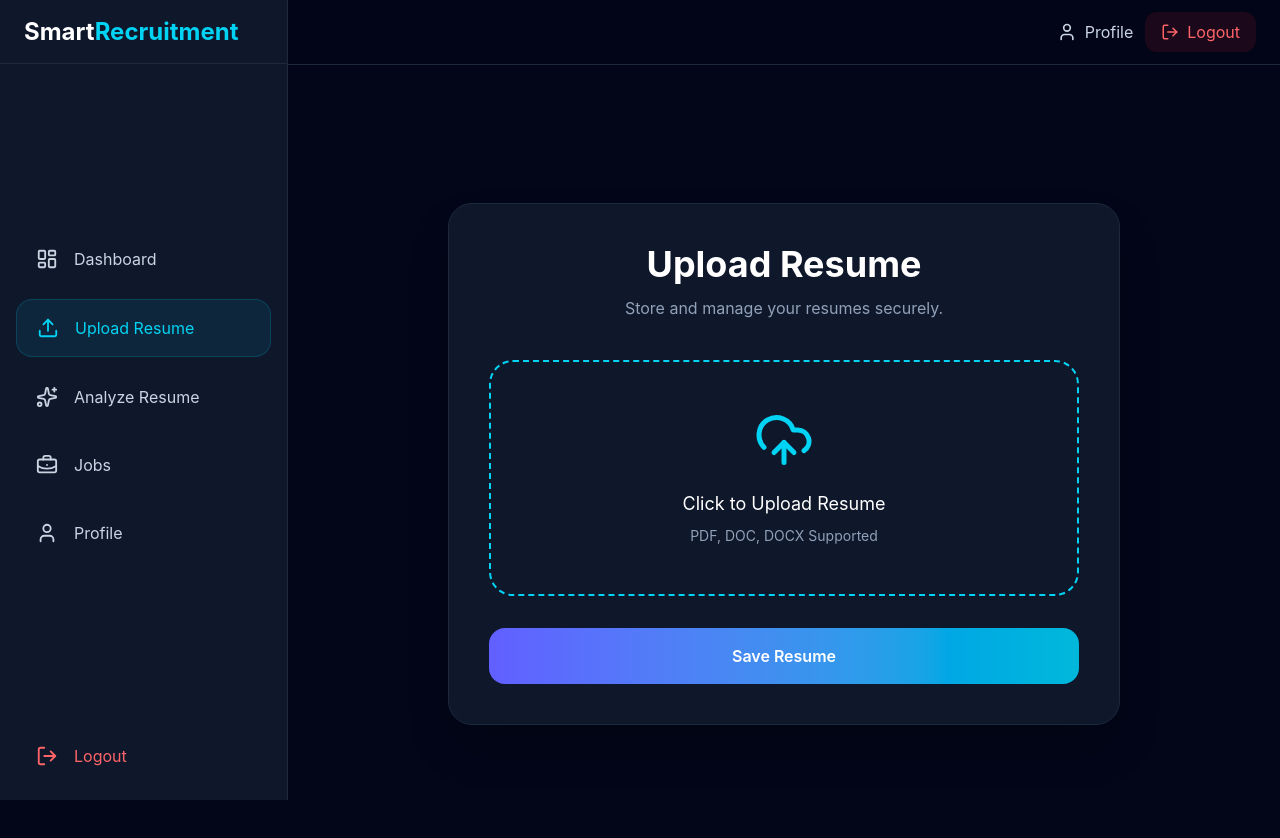
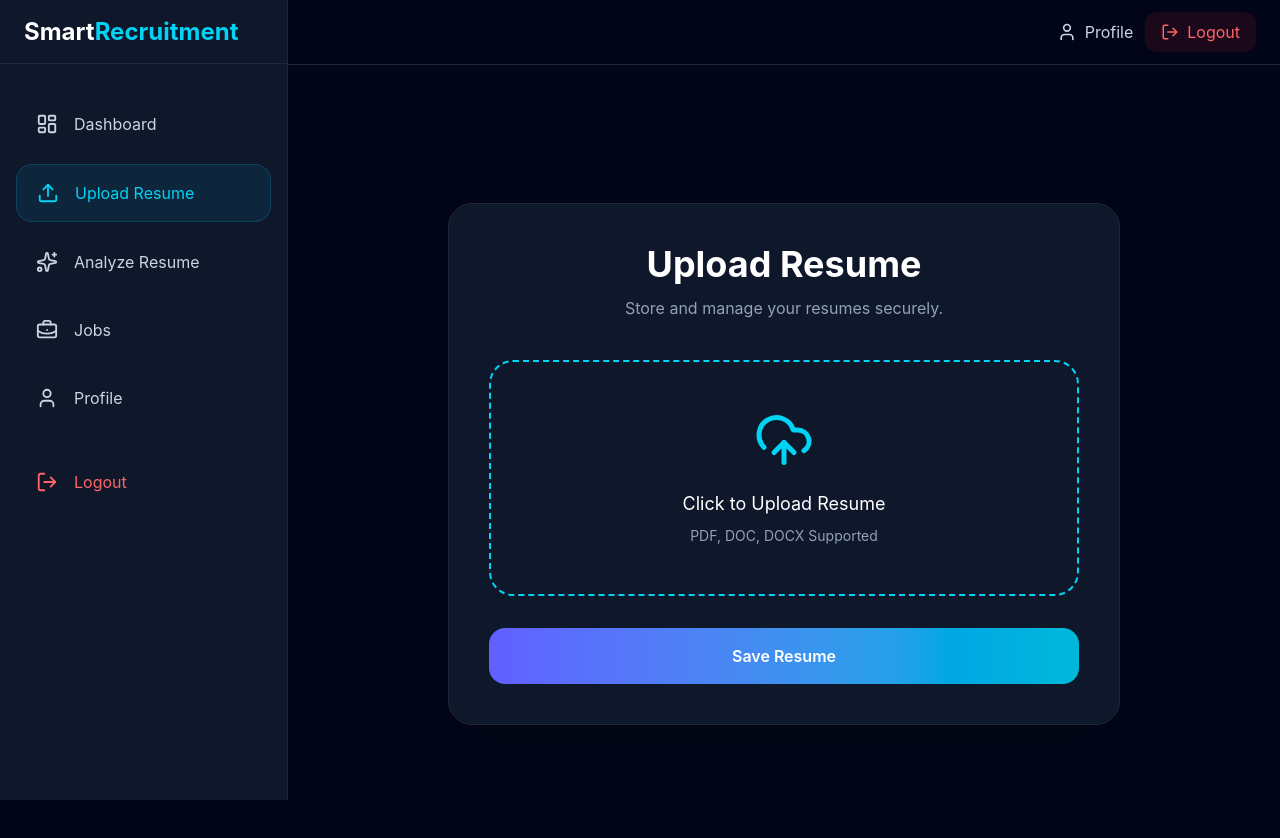
Before and after one commit to Sriiijan/SmartRecruitment, a React (Vite) app in the folder frontend/: page /upload-resume in a window 1280 px wide. Shown: the top 838 px of the page. Built offline with nearby package versions, Linux system fonts and the light colour scheme; sample sign-in values are in the browser's storage.

Commit message:
Enhance logout functionality in Sidebar and Navbar components with confirmation prompts; improve code readability and maintainability

```diff
--- a/frontend/src/components/Sidebar.jsx
+++ b/frontend/src/components/Sidebar.jsx
@@ -23,13 +23,18 @@ function Sidebar({
   setOpenSidebar
 }) {
 
-  const navigate =
-    useNavigate();
+  const navigate = useNavigate();
 
-  const { logout } =
-    useAuth();
+  const { logout } = useAuth();
 
   const handleLogout = () => {
+
+    const confirmLogout =
+      window.confirm(
+        "Are you sure you want to logout?"
+      );
+
+    if (!confirmLogout) return;
 
     logout();
 
@@ -81,7 +86,6 @@ function Sidebar({
 
           flex
           flex-col
-          justify-between
 
           z-50
 
@@ -310,11 +314,7 @@ function Sidebar({
 
           </NavLink>
 
-        </div>
-
-        {/* Logout */}
-        <div className="p-4">
-
+          {/* Logout */}
           <button
             onClick={handleLogout}
 
@@ -331,7 +331,7 @@ function Sidebar({
 
               transition-all duration-300
 
-              w-full
+              mt-4
             "
           >
 
@@ -343,6 +343,8 @@ function Sidebar({
 
         </div>
 
+
+
       </div>
     </>
   );
--- a/frontend/src/components/home/Navbar.jsx
+++ b/frontend/src/components/home/Navbar.jsx
@@ -34,11 +34,18 @@ function Navbar() {
 
   const handleLogout = () => {
 
+    const confirmLogout =
+      window.confirm(
+        "Are you sure you want to logout?"
+      );
+
+    if (!confirmLogout) return;
+
     logout();
 
     navigate("/login");
 
-    setSidebarOpen(false);
+    setOpenSidebar(false);
   };
 
   return (
```
